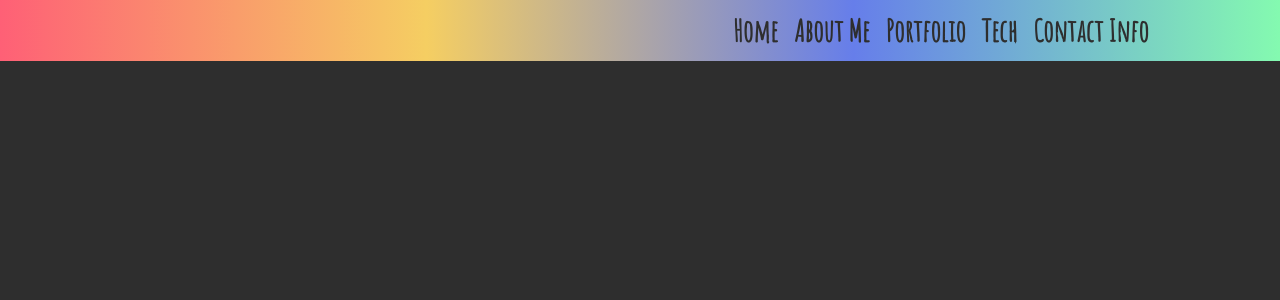
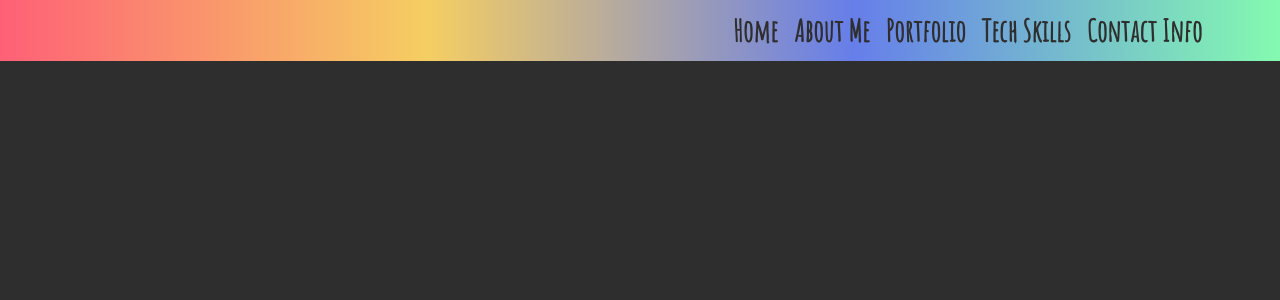
Before and after one commit to dawson-hamilton/react-portfolio, a React (Create React App) app: page / in a window 1280 px wide. Shown: the top 300 px of the page. Built offline with nearby package versions, Linux system fonts and the light colour scheme.

Commit message:
ching the portfolio and making a few small changes

```diff
--- a/src/components/Header/index.js
+++ b/src/components/Header/index.js
@@ -14,7 +14,7 @@ function Header() {
                     <Nav.Link><Link to="/react-portfolio" className="headerLinks" id="home">Home</Link></Nav.Link>
                     <Nav.Link><Link to="/about-me" className="headerLinks" id="one">About Me</Link></Nav.Link>
                     <Nav.Link><Link to="/portfolio" className="headerLinks" id="two">Portfolio</Link></Nav.Link>
-                    <Nav.Link><Link to="/tech" className="headerLinks" id="three">Tech</Link></Nav.Link>
+                    <Nav.Link><Link to="/tech" className="headerLinks" id="three">Tech Skills</Link></Nav.Link>
                     <Nav.Link><Link to="/contact-info" className="headerLinks" id="four">Contact Info</Link></Nav.Link>
                 </Nav >
             </Navbar.Collapse >
--- a/src/pages/Portfolio.js
+++ b/src/pages/Portfolio.js
@@ -5,7 +5,7 @@ import { Container, Row, Col } from "../components/Grid";
 import cocktail from "../images/cocktail-searcher.png";
 import photo from "../images/photo-page.png";
 import weather from "../images/weather-page.png";
-import planner from "../images/planner-page.png";
+import generator from "../images/generator.png";
 import budget from "../images/budget-page.png";
 import gigit from "../images/gigit-page.png";
 
@@ -98,13 +98,14 @@ function Portfolio() {
                 <br />
                 <Col size="md-2">
                     <Card
-                        title="Daily Planner"
-                        itemOne="Website where you can keep track of important events in your busy life, and see what time bars are past, current, and future."
+                        title="Random Password Generator"
+                        itemOne="Website where you can generate random passwords t6o keep your accounts safe"
                         itemTwo="This website was one that I created on my own so I did all the front and back end work."
                         itemThree="For this website I used HTML, CSS, javaScript, jQuery, Bootstrap"
-                        src={planner}
-                        alt="daily planner home page"
-                        href="https://dawson-hamilton.github.io/daily-planner/"
+                        aHref="https://github.com/dawson-hamilton/random-password"
+                        src={generator}
+                        alt="password generator home page"
+                        href="https://dawson-hamilton.github.io/random-password/"
                     />
                 </Col>
             </Row>
--- a/src/pages/Tech.js
+++ b/src/pages/Tech.js
@@ -8,7 +8,7 @@ function Tech() {
     return (
         <Container fluid>
             <Title
-                title="Tech"
+                title="Tech Skills"
                 color="#667eea"
                 blankLength="md-5"
                 length="md-2"
```
Also changed, not shown: src/images/generator.png (added), src/images/planner-page.png (deleted).
